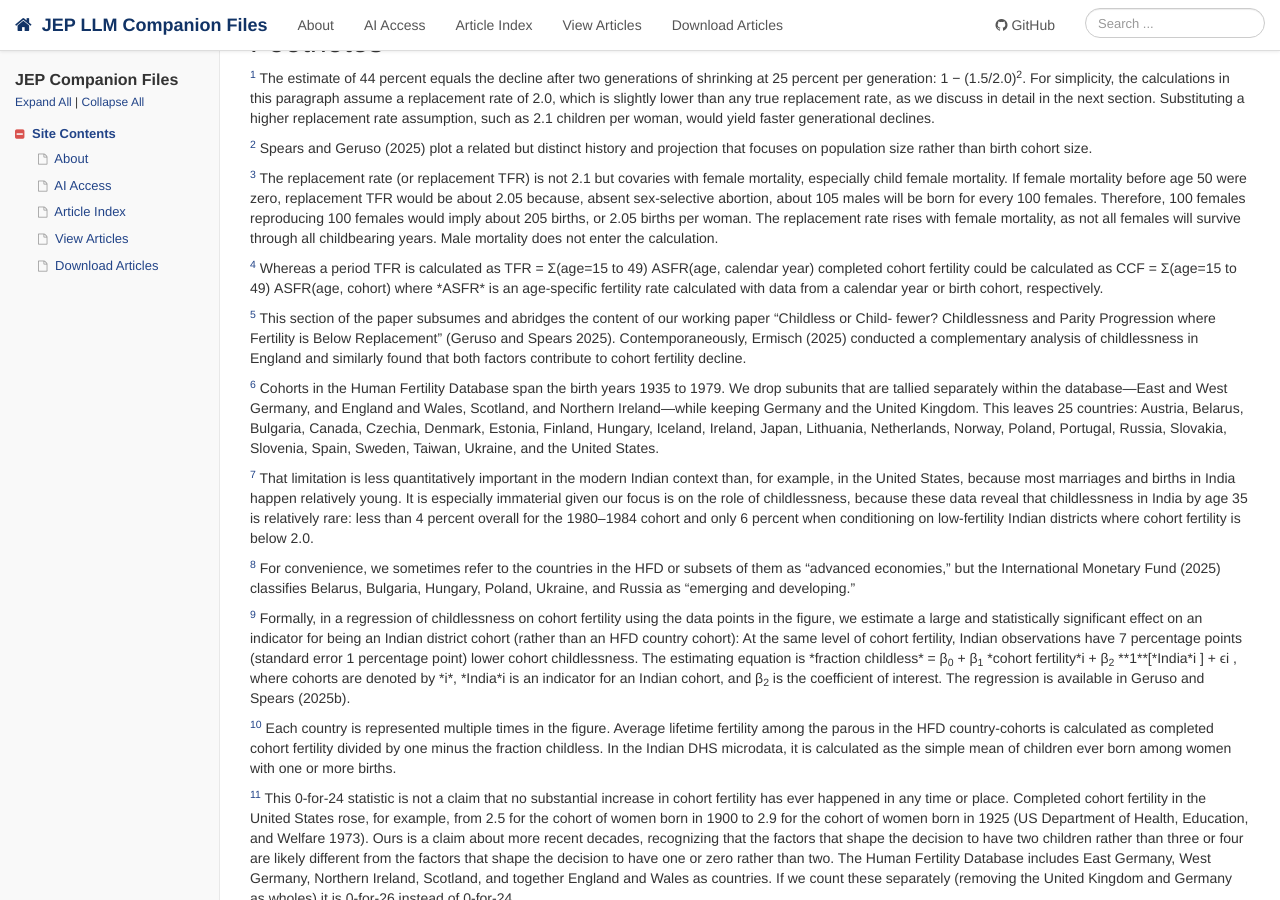
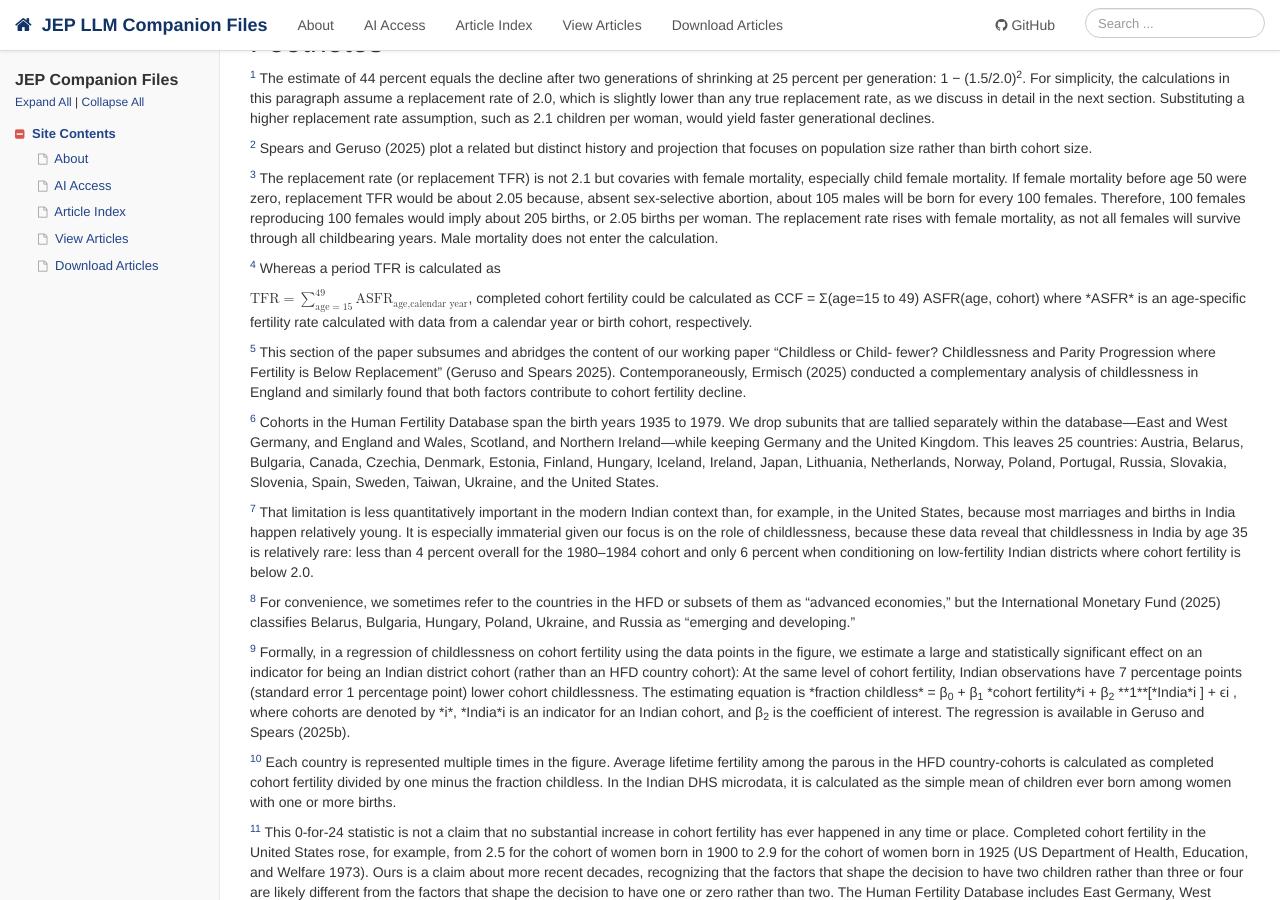
Before and after one commit to liegroup-dartmouth/working-aea-jep, a Jekyll site: the page built from papers/v40n1/geruso-spears/paper.md, in a window 1280 px wide and 900 px high, scrolled down 16778 px. Built offline with Jekyll 4.4.1, drawn with Linux system fonts in a browser that asks for light colours; comment, search, counter and statistics services are not loaded.

Commit message:
Adding formula text

```diff
--- a/papers/v40n1/geruso-spears/paper.md
+++ b/papers/v40n1/geruso-spears/paper.md
@@ -343,7 +343,7 @@ For supplementary materials such as appendices, datasets, and author disclosure
 
 <p id="footnote-009"><sup><a href="#footnote-009-backlink">3</a></sup> The replacement rate (or replacement TFR) is not 2.1 but covaries with female mortality, especially child female mortality. If female mortality before age 50 were zero, replacement TFR would be about 2.05 because, absent ­sex-selective abortion, about 105 males will be born for every 100 females. Therefore, 100 females reproducing 100 females would imply about 205 births, or 2.05 births per woman. The replacement rate rises with female mortality, as not all females will survive through all childbearing years. Male mortality does not enter the calculation.</p>
 
-<p id="footnote-008"><sup><a href="#footnote-008-backlink">4</a></sup> Whereas a period TFR is calculated as TFR = Σ(age=15 to 49) ASFR(age, calendar year) completed cohort fertility could be calculated as CCF = Σ(age=15 to 49) ASFR(age, cohort) where *ASFR* is an ­age-specific fertility rate calculated with data from a calendar year or birth cohort, respectively.</p>
+<p id="footnote-008"><sup><a href="#footnote-008-backlink">4</a></sup> Whereas a period TFR is calculated as <p class="ereader-styles_IllustrationStyleFootnote"><span class="_01-ITC-New-Baskerville-Std-Italic"><math xmlns="http://www.w3.org/1998/Math/MathML"><mrow><mfenced open="﻿" close="﻿"><mrow><mtext mathvariant="italic">TFR</mtext><mo>=</mo><msubsup><mo>∑</mo><mrow><mtext mathvariant="italic">age</mtext><mo>=</mo><mn>15</mn></mrow><mn>49</mn></msubsup><msub><mtext mathvariant="italic">ASFR</mtext><mrow><mtext mathvariant="italic">ag</mtext><mtext mathvariant="italic">e</mtext><mo mathvariant="italic">,</mo><mtext mathvariant="italic">calendar year</mtext></mrow></msub></mrow></mfenced></mrow></math></span>, completed cohort fertility could be calculated as CCF = Σ(age=15 to 49) ASFR(age, cohort) where *ASFR* is an ­age-specific fertility rate calculated with data from a calendar year or birth cohort, respectively.</p>
 
 <p id="footnote-007"><sup><a href="#footnote-007-backlink">5</a></sup> This section of the paper subsumes and abridges the content of our working paper “Childless or Child- fewer? Childlessness and Parity Progression where Fertility is Below Replacement” (Geruso and Spears 2025). Contemporaneously, Ermisch (2025) conducted a complementary analysis of childlessness in England and similarly found that both factors contribute to cohort fertility decline.</p>
 
```
